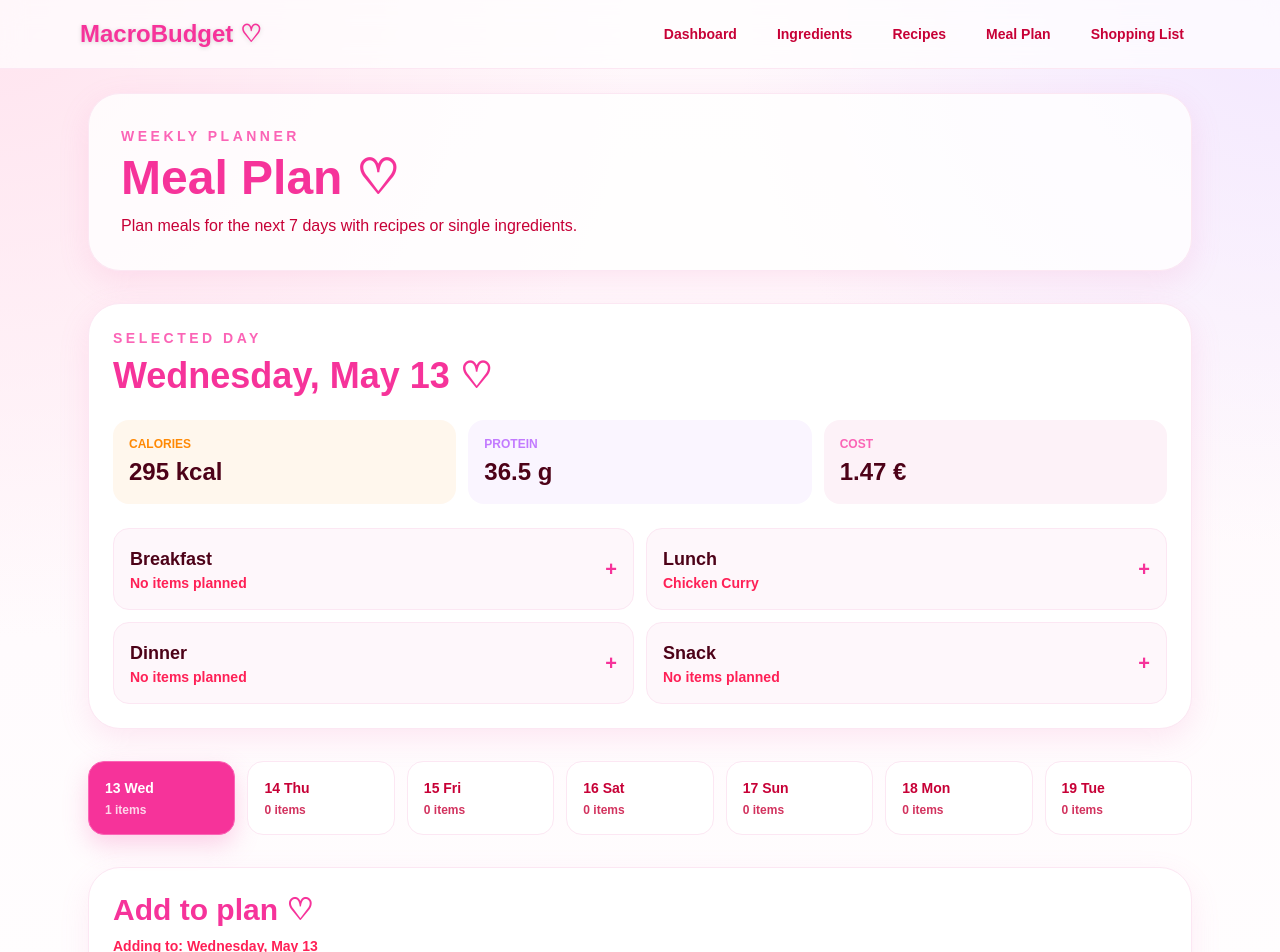
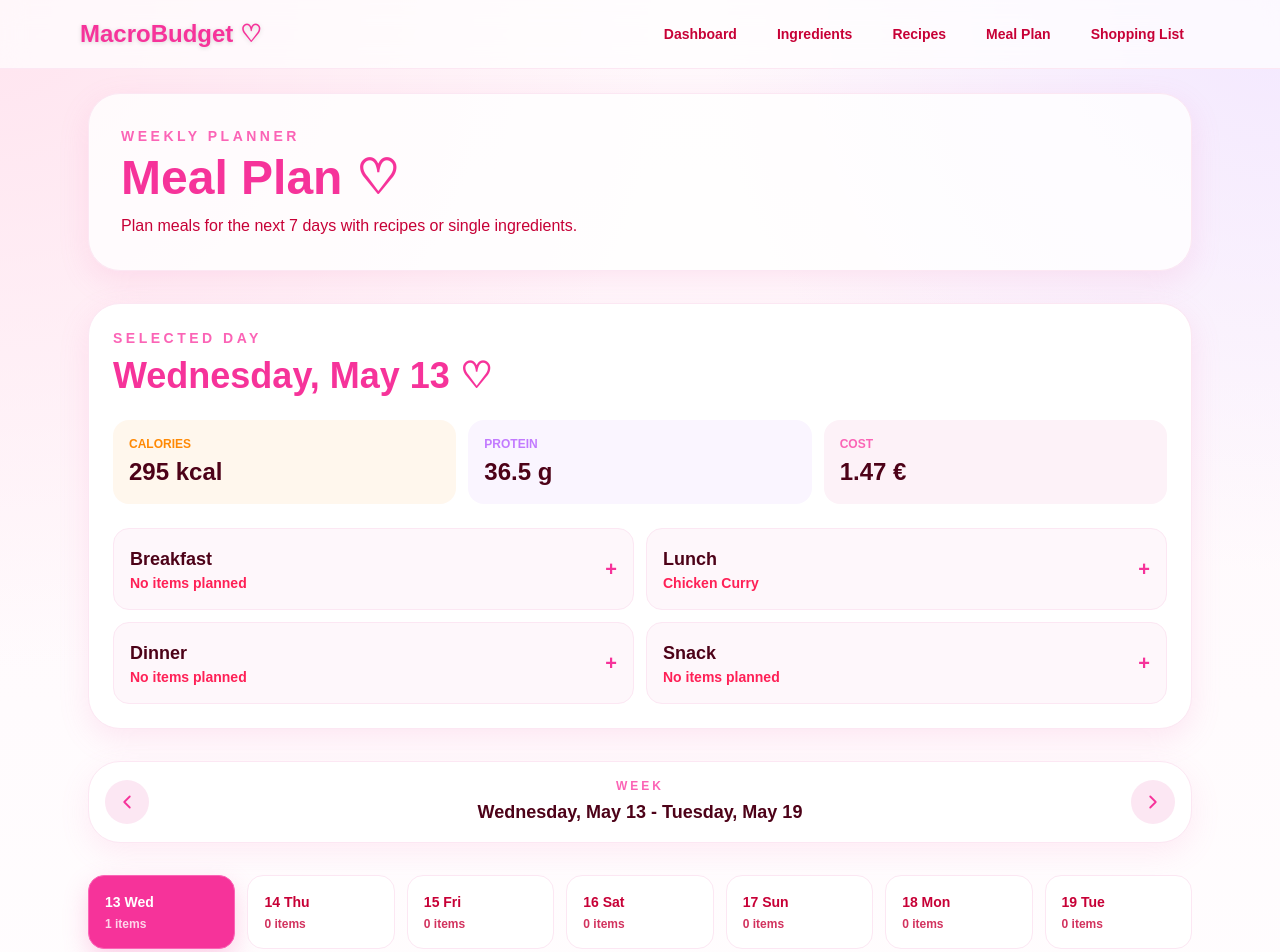
Before and after one commit to KatjaGHub/MacroBudget, a Next.js app: page /meal-plan in a window 1280 px wide. Shown: the top 952 px of the page. Built offline with nearby package versions, Linux system fonts and the light colour scheme.

Commit message:
Add week navigation to meal planner

```diff
--- a/app/meal-plan/page.tsx
+++ b/app/meal-plan/page.tsx
@@ -1,7 +1,7 @@
 "use client";
 
 import { useMemo, useState } from "react";
-import { Plus, Trash2 } from "lucide-react";
+import { ChevronLeft, ChevronRight, Plus, Trash2 } from "lucide-react";
 import { recipes } from "@/data/recipes";
 import { ingredients } from "@/data/ingredients";
 
@@ -32,10 +32,12 @@ function prettyDate(date: Date) {
 }
 
 export default function MealPlanPage() {
+
+  const [weekOffset, setWeekOffset] = useState(0);
   const weekDays = useMemo(() => {
     return Array.from({ length: 7 }, (_, index) => {
       const date = new Date();
-      date.setDate(date.getDate() + index);
+      date.setDate(date.getDate() + weekOffset * 7 + index);
 
       return {
         date: formatDate(date),
@@ -46,9 +48,10 @@ export default function MealPlanPage() {
         }),
       };
     });
-  }, []);
+  }, [weekOffset]);
 
   const today = weekDays[0].date;
+  const weekLabel = `${weekDays[0].label} - ${weekDays[6].label}`;
 
   const [selectedDate, setSelectedDate] = useState(today);
   const [mealType, setMealType] = useState<MealType>("Lunch");
@@ -329,17 +332,38 @@ export default function MealPlanPage() {
           })}
         </div>
       </section>
+      <section className="mt-8 flex items-center justify-between rounded-[2rem] border border-pink-100 bg-white p-4 shadow-[0_10px_30px_rgba(244,114,182,0.12)]">
+        <button
+          onClick={() => setWeekOffset((current) => current - 1)}
+          className="flex h-11 w-11 items-center justify-center rounded-full bg-pink-100 text-pink-500 transition hover:bg-pink-200"
+        >
+          <ChevronLeft size={22} />
+        </button>
 
+        <div className="text-center">
+          <p className="text-xs font-bold uppercase tracking-[0.25em] text-pink-400">
+            week
+          </p>
+          <p className="mt-1 text-lg font-black text-rose-950">{weekLabel}</p>
+        </div>
+
+        <button
+          onClick={() => setWeekOffset((current) => current + 1)}
+          className="flex h-11 w-11 items-center justify-center rounded-full bg-pink-100 text-pink-500 transition hover:bg-pink-200"
+        >
+          <ChevronRight size={22} />
+        </button>
+      </section>
       <section className="mt-8 grid gap-3 sm:grid-cols-2 lg:grid-cols-7">
         {weekDays.map((day) => (
           <button
             key={day.date}
             onClick={() => setSelectedDate(day.date)}
             className={`rounded-2xl border p-4 text-left transition ${selectedDate === day.date
-                ? "border-pink-400 bg-pink-500 text-white shadow-[0_10px_25px_rgba(244,114,182,0.3)]"
-                : day.date === today
-                  ? "border-pink-300 bg-pink-100 text-rose-800 shadow-sm"
-                  : "border-pink-100 bg-white text-rose-700 hover:bg-pink-50"
+              ? "border-pink-400 bg-pink-500 text-white shadow-[0_10px_25px_rgba(244,114,182,0.3)]"
+              : day.date === today
+                ? "border-pink-300 bg-pink-100 text-rose-800 shadow-sm"
+                : "border-pink-100 bg-white text-rose-700 hover:bg-pink-50"
               }`}
           >
             <p className="text-sm font-black">{day.shortLabel}</p>
```
